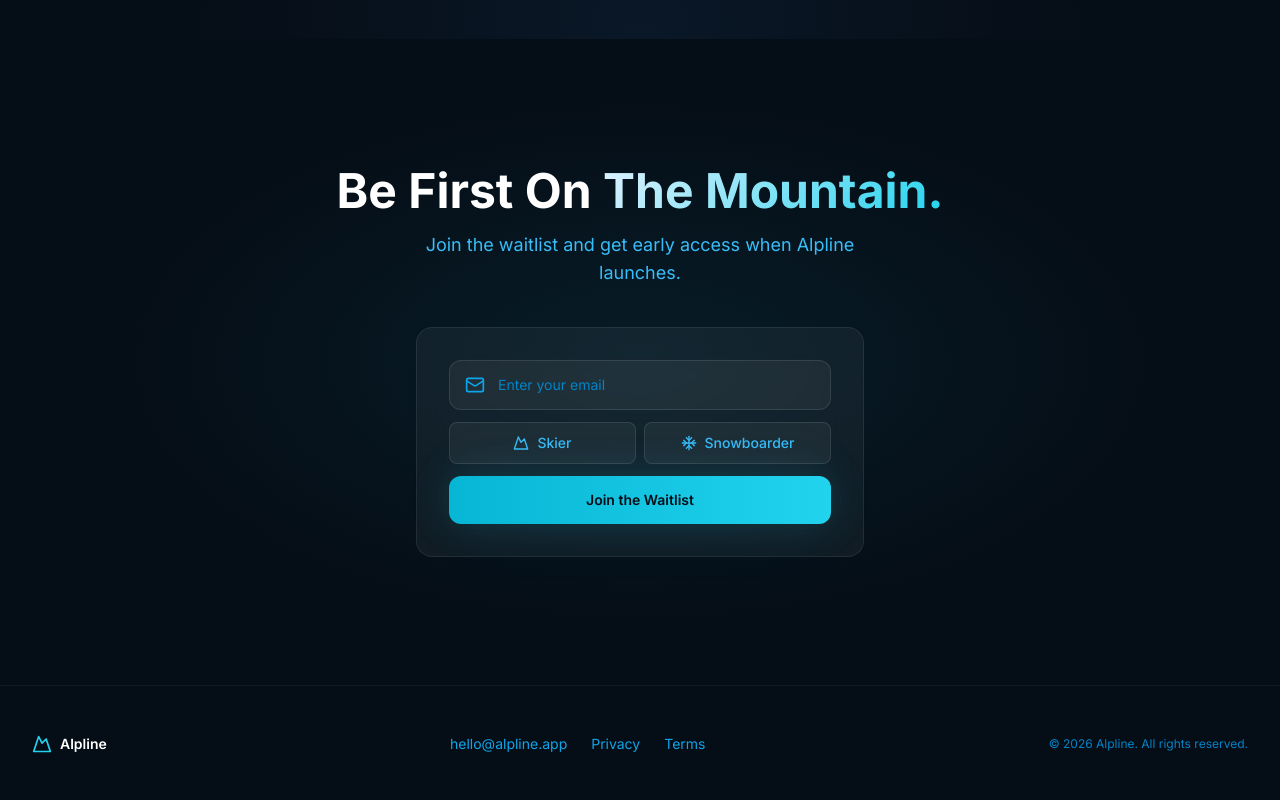
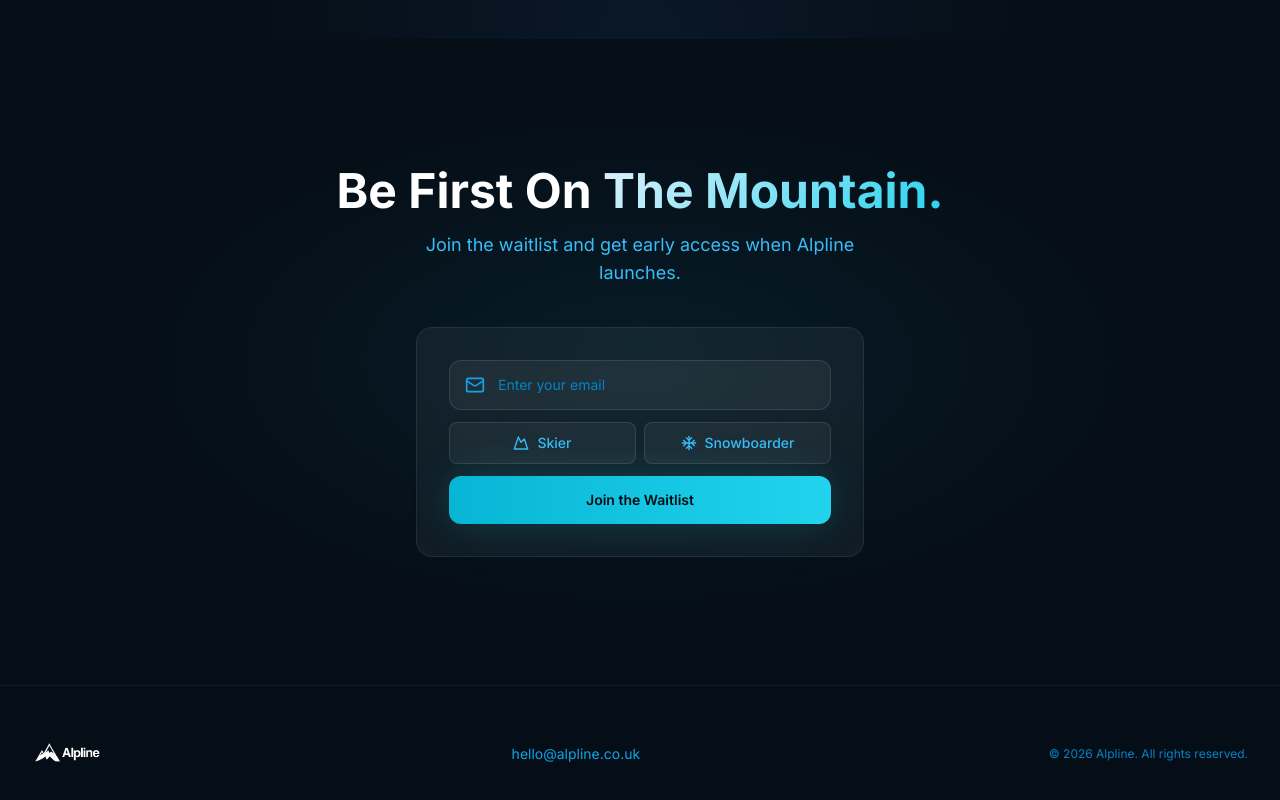
Before and after one commit to adamxxcrsudo/alpland2, a React (Vite) app: page / in a window 1280 px wide. Shown: the part 2216-3016 px from the top of the page. Built offline with nearby package versions, Linux system fonts and the light colour scheme; no server answers.

Commit message:
Update Footer.tsx

```diff
--- a/src/components/Footer.tsx
+++ b/src/components/Footer.tsx
@@ -1,29 +1,24 @@
 import { Mountain } from 'lucide-react';
 
 export default function Footer() {
-  return (
-    <footer className="relative py-12 border-t border-white/5">
-      <div className="absolute inset-0 bg-alpine-950" />
-
+return ( <footer className="relative py-12 border-t border-white/5"> <div className="absolute inset-0 bg-alpine-950" />
   <div className="relative z-10 max-w-7xl mx-auto px-4 sm:px-6 lg:px-8">
     <div className="flex flex-col sm:flex-row items-center justify-between gap-6">
-          <div className="flex items-center gap-2">
-            <Mountain className="w-5 h-5 text-icy" />
-            <span className="text-sm font-semibold text-white">Alpline</span>
+      <div className="flex items-center">
+        <img
+          src="/alplinelogo.png"
+          alt="Alpline"
+          className="h-10 w-auto"
+        />
       </div>
-
       <div className="flex items-center gap-6 text-sm text-glacier-500">
-            <a href="mailto:hello@alpline.app" className="hover:text-glacier-300 transition-colors">
-              hello@alpline.app
-            </a>
-            <a href="#" className="hover:text-glacier-300 transition-colors">
-              Privacy
-            </a>
-            <a href="#" className="hover:text-glacier-300 transition-colors">
-              Terms
+        <a
+          href="mailto:hello@alpline.co.uk"
+          className="hover:text-glacier-300 transition-colors"
+        >
+          hello@alpline.co.uk
         </a>
       </div>
-
       <p className="text-xs text-glacier-600">
         &copy; 2026 Alpline. All rights reserved.
       </p>
```
Lines whose indentation alone changed are shown as unchanged.
